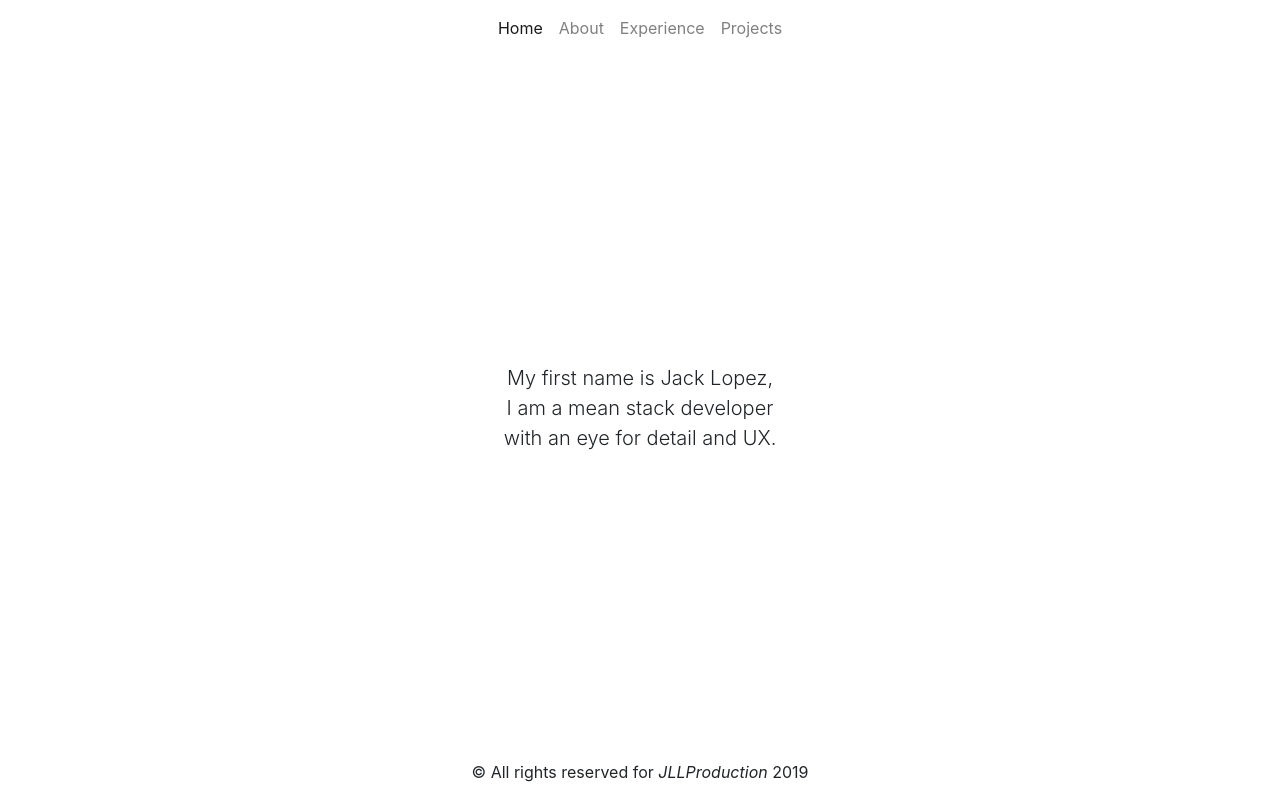
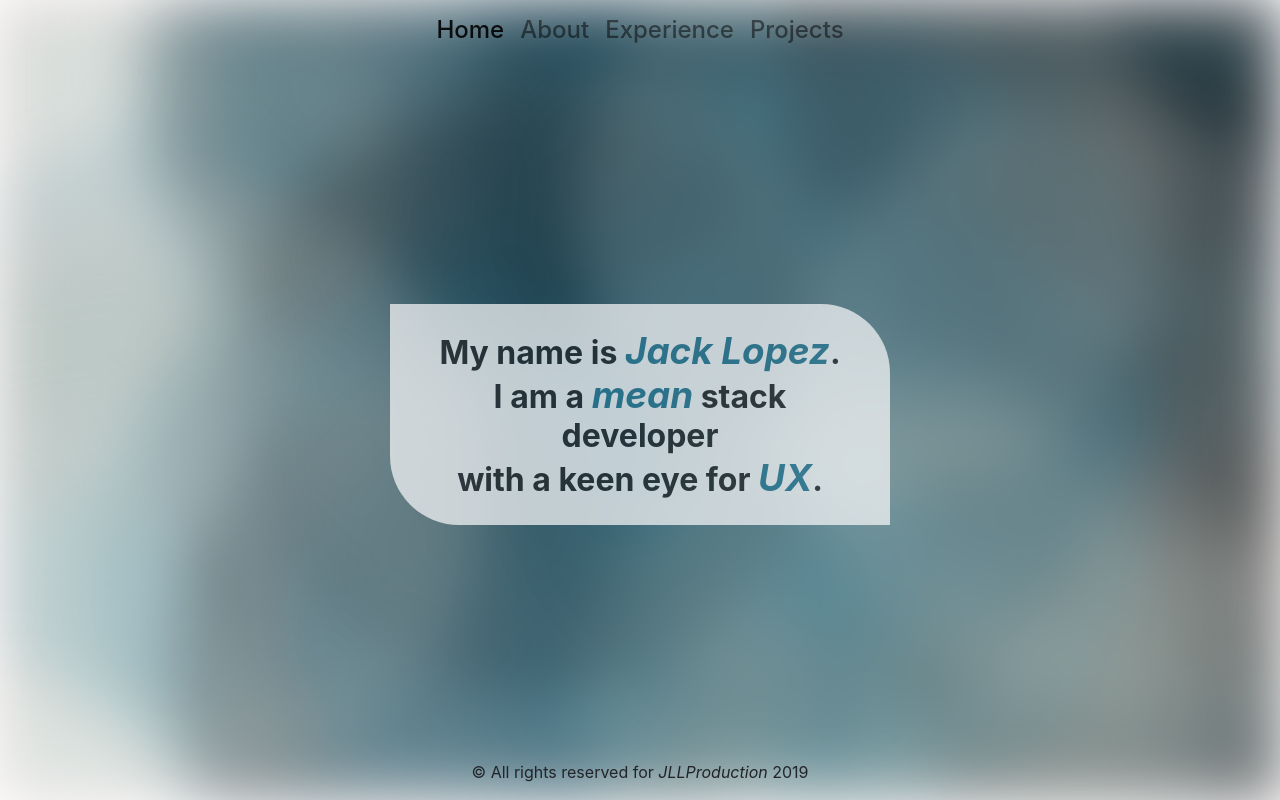
Before and after one commit to JLLproduction/Online_Portfolio_3.0, an Angular app: page /home in a window 1280 px wide. Built offline with nearby package versions, Linux system fonts and the light colour scheme.

Commit message:
finished adding canvas background

```diff
--- a/src/app/modules/about/components/about/about.component.html
+++ b/src/app/modules/about/components/about/about.component.html
@@ -1,8 +1,30 @@
-<div class="row text-center">
-  <div class="col-6">
-    Profile Pic
+<div class="row">
+  <div class="col-sm-12 col-md-6 text-center">
+    <img src="../../../../../assets/images/profile_pic2.JPG" class="rounded-circle figure-img img-fluid"
+      alt="profile picture">
   </div>
-  <div class="col-6">
-    BIO
+  <div class="col-sm-12 col-md-6">
+    <h2 class="text-center">Biography</h2>
+    Lorem ipsum dolor sit amet, ne elitr invenire pri, pro autem putent aperiam ad. Purto quas intellegam mel in, enim
+    vocent verear ne usu. Delicata quaerendum ea sit, eu ignota possim nonumes his. An vim facer libris, prompta
+    omnesque sed te. Ut indoctum adversarium per, te qualisque intellegat incorrupte has.
+
+    At sea munere vidisse adversarium. Id nec vidit prompta consectetuer, usu vide iracundia efficiantur eu. Postea
+    nusquam posidonium pri ex, ne sit numquam veritus legendos, alterum detraxit expetenda nec ne. Ius malis qualisque
+    an, stet dicat primis quo in. Equidem appareat salutandi in per. Cum ex graeco democritum, placerat persequeris ad
+    vis.
+
+    Noster luptatum ex mei, vis et sale meis accusamus. Nihil omnesque eam id, sed ne voluptatum incorrupte, legendos
+    forensibus abhorreant no sea. Erant placerat salutatus in vel, pro semper aliquam ea. Usu an fuisset oportere,
+    admodum delectus probatus id eam. Ex omnium repudiare consequat usu.
+
+    Malis insolens sea at, ad nullam dolores his. Vix integre electram et, ipsum saperet usu no. Partem impedit insolens
+    eos no. Nostrum propriae inimicus duo eu, no essent lucilius contentiones quo, cum diam ipsum te. Quo ut detraxit
+    voluptatum.
+
+    At ius urbanitas eloquentiam, no sint instructior eam. In duo malis munere scaevola, eum ad sint nullam explicari.
+    Dolore perpetua eum an, malorum evertitur ius an, graece vidisse reprehendunt eu vel. Epicuri epicurei consequuntur
+    pri ex, pro cu graeco feugait mandamus. Iusto legere dictas ne vim, ferri definitionem cum ad. Te probo detraxit
+    accusata sed, facete epicurei duo in.
   </div>
 </div>
--- a/src/app/modules/about/components/about/about.component.scss
+++ b/src/app/modules/about/components/about/about.component.scss
@@ -0,0 +1,6 @@
+img {
+    max-height: 600px;
+    border-width: 5px;
+    border-style: solid;
+    border-color:  #267491;
+}
--- a/src/app/modules/home/components/home/home.component.html
+++ b/src/app/modules/home/components/home/home.component.html
@@ -1,5 +1,12 @@
-<div class="text-center lead">
-  My first name is Jack Lopez, <br />
-  I am a mean stack developer <br />
-  with an eye for detail and UX.
+<div class="text-center bio-wrapper">
+  <div class="bio h2">
+      My name is <span class="uniqueFeel">Jack Lopez</span>.
+  </div>
+  <div class="bio h2">
+      I am a <span class="uniqueFeel">mean</span> stack developer
+  </div>
+  <div class="bio h2">
+      with a keen eye for <span class="uniqueFeel">UX</span>.
+  </div>
 </div>
+<canvas #canvas id="canvas" (window:resize)="setCanvas()"></canvas>
--- a/src/app/modules/home/components/home/home.component.scss
+++ b/src/app/modules/home/components/home/home.component.scss
@@ -0,0 +1,38 @@
+#canvas {
+    border: 1px solid red;
+    width: 100%;
+    height: 100vh;
+    position: fixed;
+    z-index: -1;
+    left: 0px;
+    top: 0px;
+    filter: blur(30px);
+  -webkit-filter: blur(30px);
+}
+
+.bio {
+    background-color: #F2F3F4 ;
+    opacity: .75;
+    padding-left: 25px;
+    padding-right: 25px;
+    margin: 0 auto;
+    max-width: 500px;
+    min-width: 360px;
+    font-weight: bold;
+}
+
+.bio:first-child {
+    padding-top: 25px;
+    border-top-right-radius: 70px;
+}
+
+.bio:last-child {
+    padding-bottom: 25px;
+    border-bottom-left-radius: 70px;
+}
+
+.uniqueFeel {
+    color: #267491;
+    font-style: italic;
+    font-size: 2.3rem;
+}
--- a/src/app/modules/home/components/home/home.component.ts
+++ b/src/app/modules/home/components/home/home.component.ts
@@ -1,15 +1,86 @@
-import { Component, OnInit } from '@angular/core';
+import { Component, OnInit, ViewChild, AfterViewInit, ElementRef } from '@angular/core';
 
 @Component({
   selector: 'app-home',
   templateUrl: './home.component.html',
   styleUrls: ['./home.component.scss']
 })
-export class HomeComponent implements OnInit {
+export class HomeComponent implements AfterViewInit {
+  @ViewChild('canvas') canvas: ElementRef;
 
-  constructor() { }
+  canvasG: any;
+  ctx: any;
+  backgroundColor = 'black';
+  counter = 0;
+  dx: number;
+  dy: number;
+  x: number;
+  y: number;
+  radi = 300;
+  circlArray = [];
 
-  ngOnInit() {
+  colorArray = [
+    '#000205',
+    '#072c3a',
+    '#267491',
+    '#a7b8b5',
+    '#cec5bc'
+  ];
+
+  ngAfterViewInit() {
+    this.canvasG = this.canvas.nativeElement;
+    this.ctx = this.canvasG.getContext('2d');
+    this.setCanvas();
   }
 
+  setCanvas() {
+    this.canvasG.width = window.innerWidth;
+    this.canvasG.height = window.innerHeight;
+
+    for (let i = 0; i < 100; i++) {
+      this.dx = this.getRandomInt(5);
+      this.dy = this.getRandomInt(5);
+      this.x = this.getRandomInt(this.canvasG.width);
+      this.y = this.getRandomInt(this.canvasG.height);
+      let color = this.getRandomInt(this.colorArray.length);
+
+      this.circlArray.push({ dx: this.dx, dy: this.dy, x: this.x, y: this.y, radi: this.radi, color: this.colorArray[color] });
+    }
+    this.animate();
+  }
+
+  animate() {
+    requestAnimationFrame(() => this.animate());
+    this.ctx.clearRect(0, 0, this.canvasG.width, this.canvasG.height);
+
+    this.circlArray.map(x => {
+      this.createCircle(x.x, x.y, x.radi, x.color);
+
+      if (x.x > this.canvasG.width || x.x < 0) {
+        x.dx = -x.dx;
+      }
+
+      if (x.y > this.canvasG.height || x.y < 0) {
+        x.dy = -x.dy;
+      }
+
+      x.x += x.dx;
+      x.y += x.dy;
+    })
+  }
+
+  createCircle(left: number, top: number, radius: number, color: string) {
+    this.ctx.fillStyle = color;
+    //this.ctx.strokeStyle = color;
+    this.ctx.globalAlpha = .2;
+
+    this.ctx.beginPath();
+    this.ctx.arc(left, top, radius, 0, 2 * Math.PI, true);
+    this.ctx.fill();
+    this.ctx.closePath();
+  }
+
+  getRandomInt(val: number) {
+    return Math.floor(Math.random() * val);
+  }
 }
--- a/src/app/shared/components/nav/nav.component.html
+++ b/src/app/shared/components/nav/nav.component.html
@@ -1,4 +1,4 @@
-<nav class="navbar navbar-expand-sm navbar-light bg-transparent rounded">
+<nav class="navbar navbar-expand-sm navbar-light rounded">
 
   <button class="navbar-toggler" type="button" data-toggle="collapse" data-target="#navbars" aria-controls="navbars"
     aria-expanded="false" aria-label="Toggle navigation">
@@ -8,16 +8,16 @@
   <div class="collapse navbar-collapse justify-content-sm-center" id="navbars">
     <ul class="navbar-nav">
       <li class="nav-item">
-        <a class="nav-link" routerLinkActive="active" routerLink="/home">Home</a>
+        <a class="nav-link h4" routerLinkActive="active" routerLink="/home">Home</a>
       </li>
       <li class="nav-item">
-        <a class="nav-link" routerLinkActive="active" routerLink="/about">About</a>
+        <a class="nav-link h4" routerLinkActive="active" routerLink="/about">About</a>
       </li>
       <li class="nav-item">
-        <a class="nav-link" routerLinkActive="active" routerLink="/experience">Experience</a>
+        <a class="nav-link h4" routerLinkActive="active" routerLink="/experience">Experience</a>
       </li>
       <li class="nav-item">
-        <a class="nav-link" routerLinkActive="active" routerLink="/projects">Projects</a>
+        <a class="nav-link h4" routerLinkActive="active" routerLink="/projects">Projects</a>
       </li>
     </ul>
   </div>
--- a/src/index.html
+++ b/src/index.html
@@ -10,6 +10,10 @@
   <link rel="icon" type="image/x-icon" href="favicon.ico">
   <link rel="stylesheet" href="https://stackpath.bootstrapcdn.com/bootstrap/4.3.1/css/bootstrap.min.css"
     integrity="sha384-ggOyR0iXCbMQv3Xipma34MD+dH/1fQ784/j6cY/iJTQUOhcWr7x9JvoRxT2MZw1T" crossorigin="anonymous">
+</head>
+
+<body class="h-100 container-fluid">
+  <app-root class="d-flex flex-column h-100"></app-root>
   <script src="https://code.jquery.com/jquery-3.3.1.slim.min.js"
     integrity="sha384-q8i/X+965DzO0rT7abK41JStQIAqVgRVzpbzo5smXKp4YfRvH+8abtTE1Pi6jizo"
     crossorigin="anonymous"></script>
@@ -19,10 +23,6 @@
   <script src="https://stackpath.bootstrapcdn.com/bootstrap/4.3.1/js/bootstrap.min.js"
     integrity="sha384-JjSmVgyd0p3pXB1rRibZUAYoIIy6OrQ6VrjIEaFf/nJGzIxFDsf4x0xIM+B07jRM"
     crossorigin="anonymous"></script>
-</head>
-
-<body class="h-100 container-fluid">
-  <app-root class="d-flex flex-column h-100"></app-root>
 </body>
 
 </html>
```
Also changed, not shown: src/assets/images/profile_pic.jpg (added), src/assets/images/profile_pic2.JPG (added).
